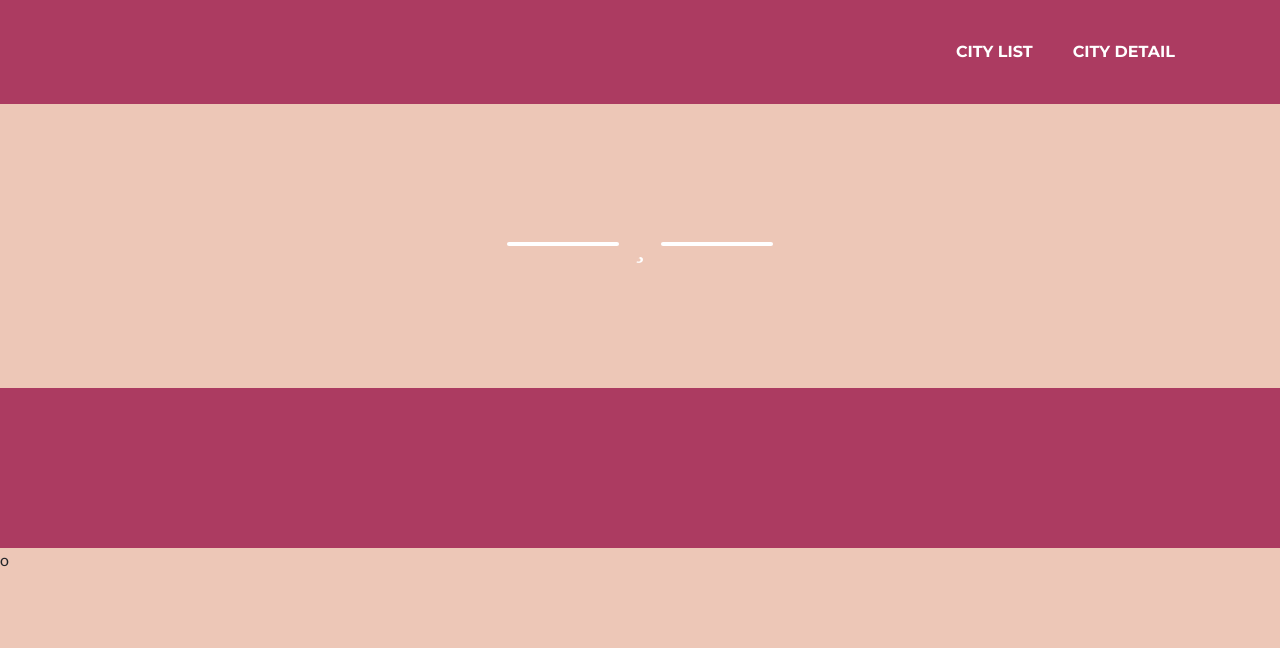
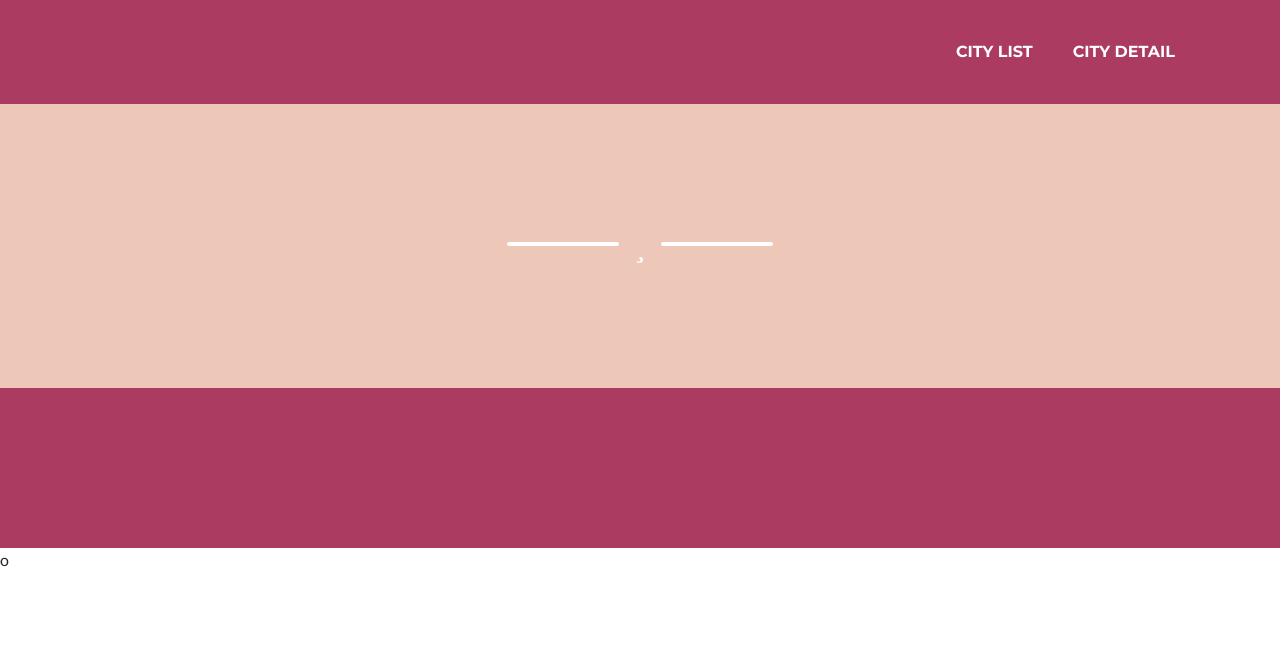
Before and after one commit to laashna/findrcity, a Django app: template findrcity/templates/base/base.html in a window 1280 px wide. Shown: the top 648 px of the page. Run offline with Django 3.2, Linux system fonts and the light colour scheme; the template is opened without the code that fills it, so the values that code supplies are empty; some libraries are stand-ins or nearby versions.

Commit message:
update body color
before it was including the footer too

```diff
--- a/findrcity/templates/base/base.html
+++ b/findrcity/templates/base/base.html
@@ -27,7 +27,7 @@
 
 </head>
 
-<body class="body-color" id="page-top">
+<body id="page-top">
 {% include 'base/nav.html' %}
 
 {# Masthead #}
--- a/findrcity/templates/city_list/city_list.html
+++ b/findrcity/templates/city_list/city_list.html
@@ -5,6 +5,7 @@
  {% block heading %}City List{% endblock %}
 
 {% block body %}
+    <div class="body-color">
         <div id="city-map"></div>
 
         <div class="row">
@@ -17,4 +18,5 @@
                 rest of the body goes here
             </div>
         </div>
+    </div>
 {% endblock %}
```
Lines whose indentation alone changed are shown as unchanged.
